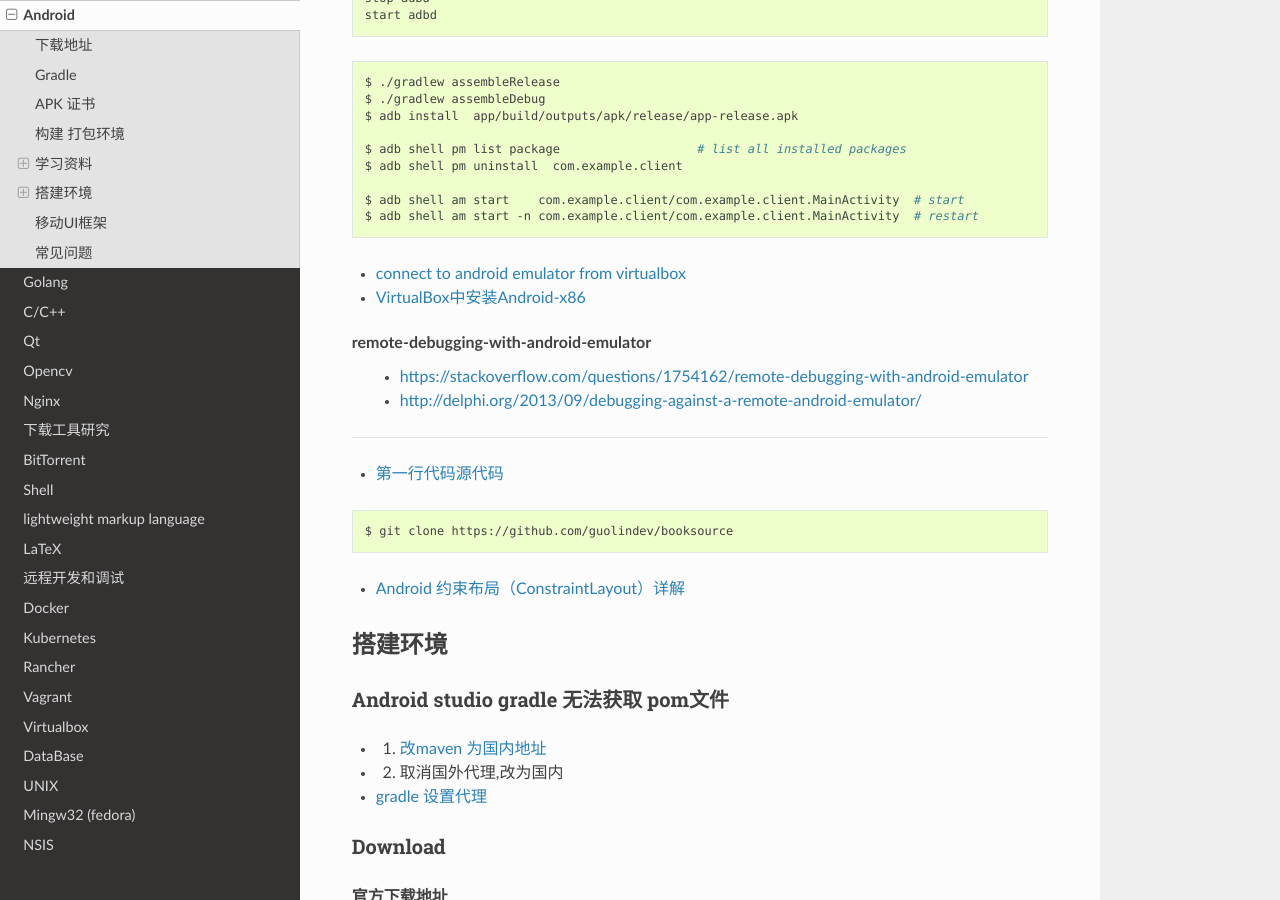
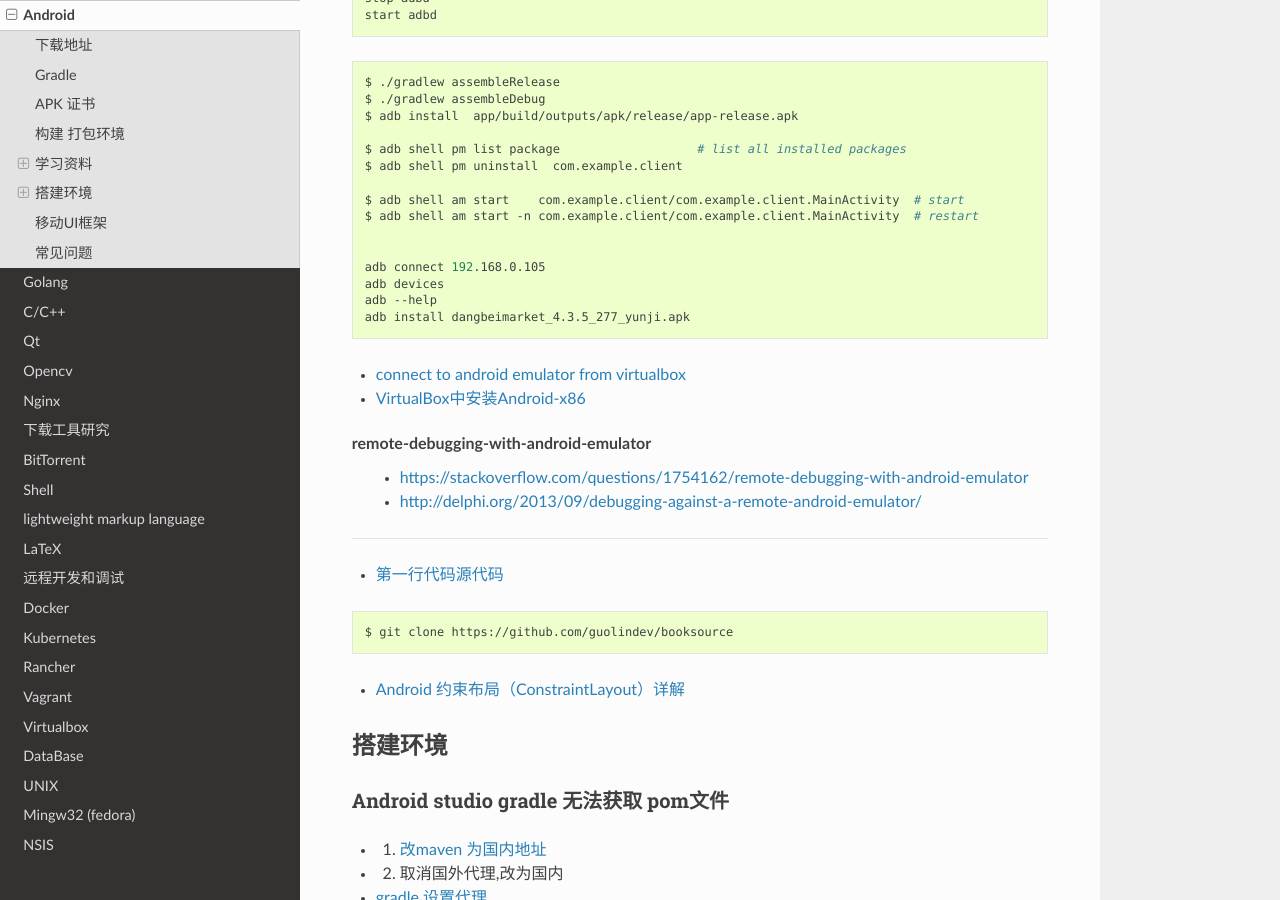
Before and after one commit to my-rds-store/my_space, a Sphinx documentation site: the page built from source/android/index.rst, in a window 1280 px wide and 900 px high, scrolled down 1963 px. Built offline with Sphinx 7.4.7 and the Read the Docs theme 2.0.0, drawn with Linux system fonts in a browser that asks for light colours.

Commit message:
updtae ....

```diff
--- a/source/android/index.rst
+++ b/source/android/index.rst
@@ -123,6 +123,12 @@ adbshell_
 
     $ adb shell am start    com.example.client/com.example.client.MainActivity  # start
     $ adb shell am start -n com.example.client/com.example.client.MainActivity  # restart
+
+
+    adb connect 192.168.0.105
+    adb devices
+    adb --help
+    adb install dangbeimarket_4.3.5_277_yunji.apk
 
 
 * `connect to android emulator from virtualbox <https://nftb.saturdaymp.com/connect-to-android-emulator-from-virtualbox/>`_
```
